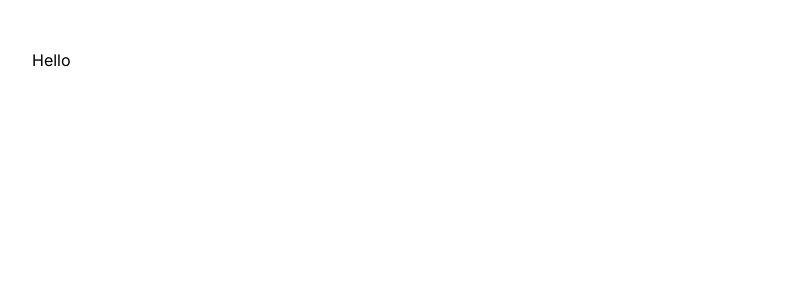
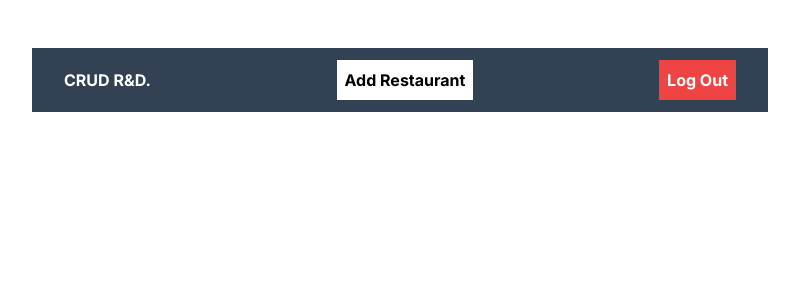
Before and after one commit to Wize6669/SoftwareSeguro, a Next.js app in the folder Examen-ZAPATA-B2/crud_restaurant_dish/: page /dashboard in a window 1280 px wide. Shown: the top 300 px of the page, without its empty margins (240-1039 px from the left). Built offline with nearby package versions, Linux system fonts and the light colour scheme; no server answers; the database is empty.

Commit message:
Update
de

```diff
--- a/Examen-ZAPATA-B2/crud_restaurant_dish/app/dashboard/page.tsx
+++ b/Examen-ZAPATA-B2/crud_restaurant_dish/app/dashboard/page.tsx
@@ -4,7 +4,6 @@ import Navbar from "../../components/Navbar";
 
 export default function Dashboard() {
 
-    //return (<div><Navbar /> <RestaurantsList /></div>)
+    return (<div><Navbar /> <RestaurantsList /></div>)
 
-    return <div>Hello</div>
 }
```
